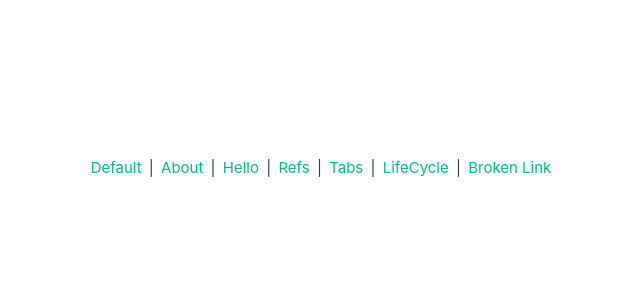
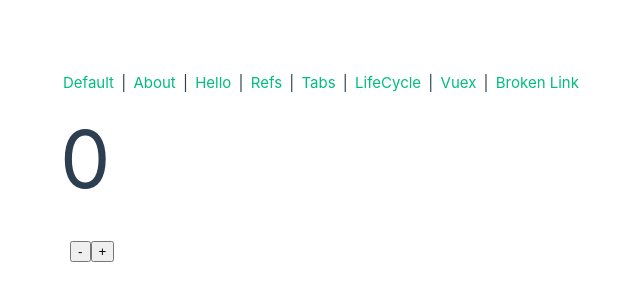
Before and after one commit to TAYYAB-BUKC/VueDemo, a Vue app in the folder VueDemo/: page /vuex in a window 1280 px wide. Shown: the part 232-532 px from the top of the page, without its empty margins (344-984 px from the left). Built offline with nearby package versions, Linux system fonts and the light colour scheme; the HTML template or start-up script is replaced by a standard one.

Commit message:
Vuex component initial implementation without store added.

```diff
--- a/VueDemo/src/App.vue
+++ b/VueDemo/src/App.vue
@@ -12,6 +12,7 @@
         <router-link to="/refs">Refs</router-link> |
         <router-link to="/tabs">Tabs</router-link> |
         <router-link to="/lifecycle">LifeCycle</router-link> |
+        <router-link to="/vuex">Vuex</router-link> |
         <router-link to="/non-existent-path">Broken Link</router-link>
         <router-view></router-view>
     </main>
--- /dev/null
+++ b/VueDemo/src/components/Vuex.vue
@@ -0,0 +1,43 @@
+<template>
+    <div class="counter">
+        {{counter}}
+    </div>
+    <div class="buttons">
+        <button @click="decrementCounter">-</button>
+        <button @click="incrementCounter">+</button>
+    </div>
+</template>
+
+<style>
+    div {
+        margin-bottom: 10px;
+    }
+
+    .counter {
+        font-size: 80px;
+    }
+
+    .buttons {
+        font-size: 20px;
+        width: 100px;
+        margin: 0 10px;
+    }
+</style>
+
+<script>
+    export default {
+        data() {
+            return {
+                counter: 0
+            };
+        },
+        methods: {
+            incrementCounter() {
+                this.counter++;
+            },
+            decrementCounter() {
+                this.counter--;
+            }
+        }
+    };
+</script>
--- a/VueDemo/src/main.ts
+++ b/VueDemo/src/main.ts
@@ -9,7 +9,7 @@ import Default from './components/Default.vue'
 import Refs from './components/Refs.vue'
 import Tabs from './components/Tabs.vue'
 import LifeCycle from './components/LifeCycle.vue'
-
+import Vuex from './components/Vuex.vue'
 
 const routes = [
     { path: '/', component: Default },
@@ -17,7 +17,8 @@ const routes = [
     { path: '/about', component: TheWelcome },
     { path: '/refs', component: Refs },
     { path: '/tabs', component: Tabs },
-    { path: '/lifecycle', component: LifeCycle}
+    { path: '/lifecycle', component: LifeCycle },
+    { path: '/vuex', component: Vuex }
 ]
 
 const router = createRouter({
```
